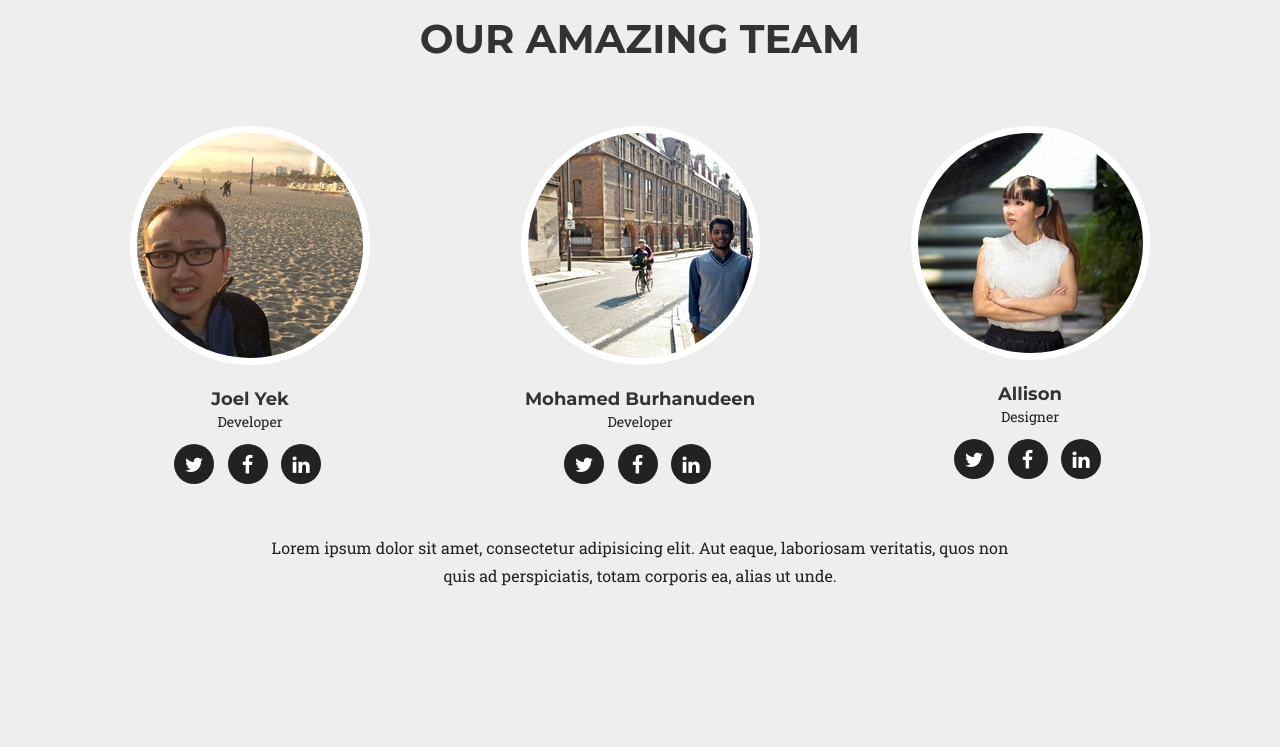
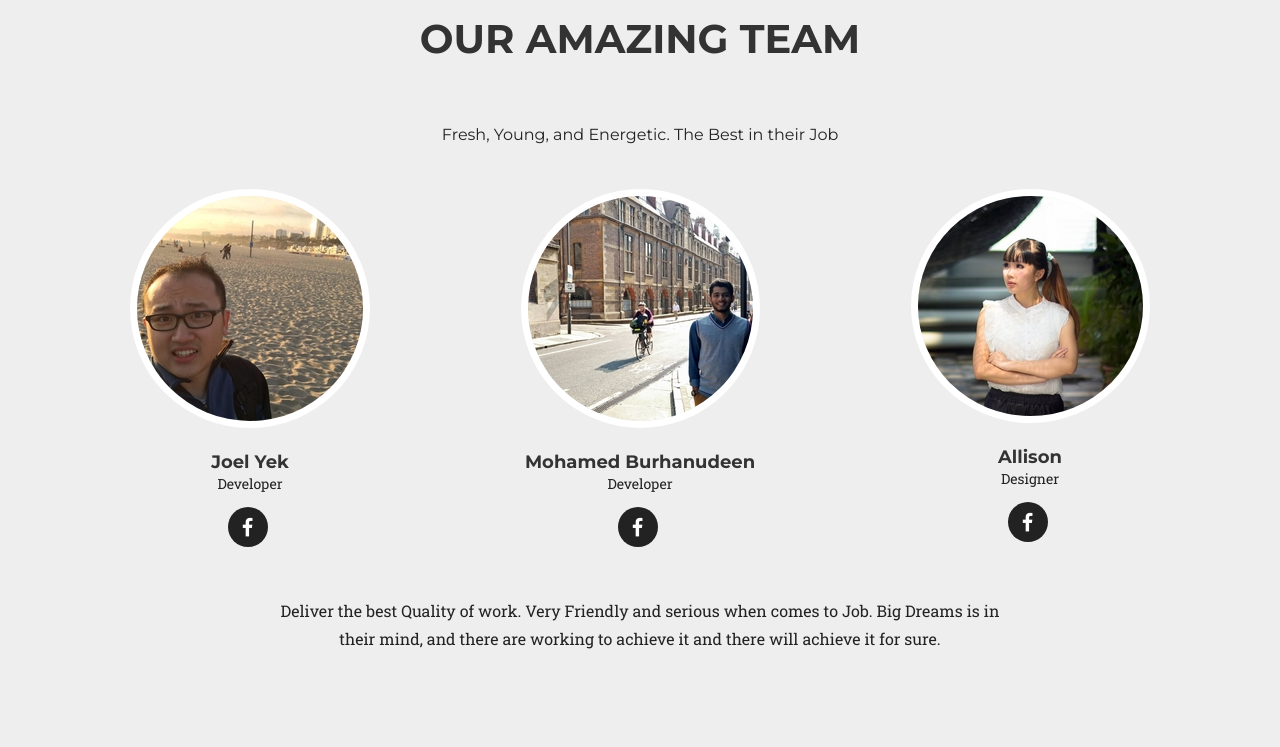
Before and after one commit to alpacalab/alpacalab.github.io, a website: page index.html in a window 1280 px wide. Shown: the part 4700-5447 px from the top of the page. Drawn offline with nearby package versions, Linux system fonts and the light colour scheme; a web font is replaced by a local one.

Commit message:
team section is done

```diff
--- a/index.html
+++ b/index.html
@@ -313,7 +313,7 @@
             <div class="row">
                 <div class="col-lg-12 text-center">
                     <h2 class="section-heading">Our Amazing Team</h2>
-                    <!-- <h3 class="section-subheading text-muted">Lorem ipsum dolor sit amet consectetur.</h3> -->
+                    <h3 class="section-subteam text-muted">Fresh, Young, and Energetic. The Best in their Job</h3>
                 </div>
             </div>
             <div class="row">
@@ -323,12 +323,12 @@
                         <h4>Joel Yek</h4>
                         <p class="text-muted">Developer</p>
                         <ul class="list-inline social-buttons">
-                            <li><a href="#"><i class="fa fa-twitter"></i></a>
+                            <!-- <li><a href="#"><i class="fa fa-twitter"></i></a> -->
+                            <!-- </li> -->
+                            <li><a href="https://www.facebook.com/joevo2" target="_blank"><i class="fa fa-facebook"></i></a>
                             </li>
-                            <li><a href="#"><i class="fa fa-facebook"></i></a>
-                            </li>
-                            <li><a href="#"><i class="fa fa-linkedin"></i></a>
-                            </li>
+                            <!-- <li><a href="#"><i class="fa fa-linkedin"></i></a>
+                            </li> -->
                         </ul>
                     </div>
                 </div>
@@ -338,12 +338,12 @@
                         <h4>Mohamed Burhanudeen</h4>
                         <p class="text-muted">Developer</p>
                         <ul class="list-inline social-buttons">
-                            <li><a href="#"><i class="fa fa-twitter"></i></a>
+                            <!-- <li><a href="#"><i class="fa fa-twitter"></i></a> -->
+                            <!-- </li> -->
+                            <li><a href="https://www.facebook.com/burhan3759" target="_blank"><i class="fa fa-facebook"></i></a>
                             </li>
-                            <li><a href="#"><i class="fa fa-facebook"></i></a>
-                            </li>
-                            <li><a href="#"><i class="fa fa-linkedin"></i></a>
-                            </li>
+                            <!-- <li><a href="#"><i class="fa fa-linkedin"></i></a>
+                            </li> -->
                         </ul>
                     </div>
                 </div>
@@ -353,19 +353,19 @@
                         <h4>Allison</h4>
                         <p class="text-muted">Designer</p>
                         <ul class="list-inline social-buttons">
-                            <li><a href="#"><i class="fa fa-twitter"></i></a>
+                     <!--        <li><a href="#"><i class="fa fa-twitter"></i></a>
+                            </li> -->
+                            <li><a href="https://www.facebook.com/AyakoSky02" target="_blank"><i class="fa fa-facebook"></i></a>
                             </li>
-                            <li><a href="#"><i class="fa fa-facebook"></i></a>
-                            </li>
-                            <li><a href="#"><i class="fa fa-linkedin"></i></a>
-                            </li>
+                            <!-- <li><a href="#"><i class="fa fa-linkedin"></i></a>
+                            </li> -->
                         </ul>
                     </div>
                 </div>
             </div>
             <div class="row">
                 <div class="col-lg-8 col-lg-offset-2 text-center">
-                    <p class="large text-muted">Lorem ipsum dolor sit amet, consectetur adipisicing elit. Aut eaque, laboriosam veritatis, quos non quis ad perspiciatis, totam corporis ea, alias ut unde.</p>
+                    <p class="large text-muted">Deliver the best Quality of work. Very Friendly and serious when comes to Job. Big Dreams is in their mind, and there are working to achieve it and there will achieve it for sure.</p>
                 </div>
             </div>
         </div>
@@ -460,14 +460,14 @@
                     <span class="copyright">Copyright &copy; Your Website 2016</span>
                 </div>
                 <div class="col-md-4">
-                    <ul class="list-inline social-buttons">
+<!--                     <ul class="list-inline social-buttons">
                         <li><a href="#"><i class="fa fa-twitter"></i></a>
                         </li>
                         <li><a href="#"><i class="fa fa-facebook"></i></a>
                         </li>
                         <li><a href="#"><i class="fa fa-linkedin"></i></a>
                         </li>
-                    </ul>
+                    </ul> -->
                 </div>
                 <div class="col-md-4">
                     <ul class="list-inline quicklinks">
```
Also changed, not shown: css/agency.min.css.
